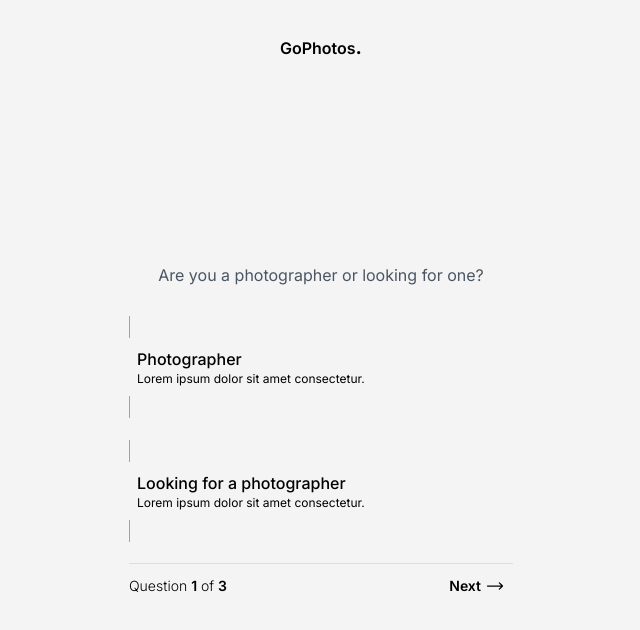
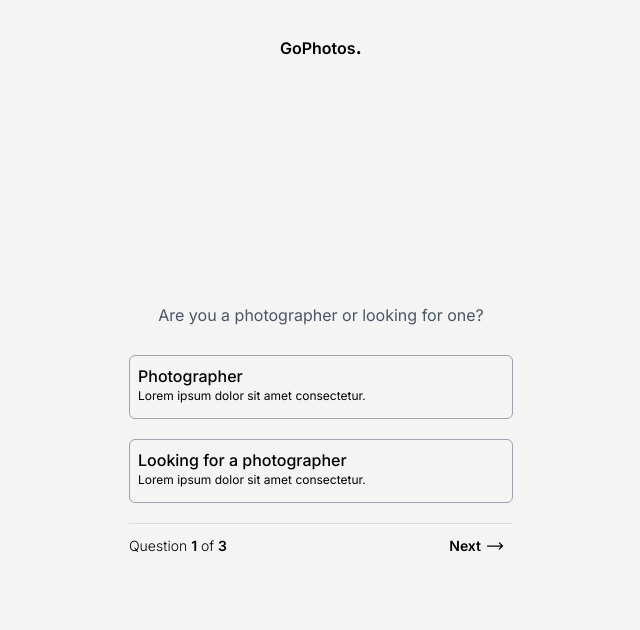
Before and after one commit to Hacker-007/gophotos, a Next.js app: page /waitlist in a window 1280 px wide. Shown: the top 630 px of the page, without its empty margins (319-959 px from the left). Built offline with nearby package versions, Linux system fonts and the light colour scheme.

Commit message:
fixed radio group border issue

```diff
--- a/components/ui/MultiSelect.tsx
+++ b/components/ui/MultiSelect.tsx
@@ -73,7 +73,7 @@ const MultiSelect = ({
 					</svg>
 				</button>
 			</PopoverTrigger>
-			<PopoverContent className="z-10 w-40 bg-zinc-50">
+			<PopoverContent asChild className="w-40 bg-zinc-50">
 				<div className="flex flex-col space-y-1">
 					{items.map(item => (
 						<div
@@ -88,8 +88,7 @@ const MultiSelect = ({
 								}
 							/>
 							<label
-								htmlFor="terms"
-								className="text-sm font-medium leading-none"
+								className="text-sm leading-none"
 							>
 								{item.label}
 							</label>
--- a/components/ui/Popover.tsx
+++ b/components/ui/Popover.tsx
@@ -18,7 +18,7 @@ const PopoverContent = React.forwardRef<
 			align={align}
 			sideOffset={sideOffset}
 			className={classNames(
-				'bg-popover text-popover-foreground animate-in data-[side=bottom]:slide-in-from-top-2 data-[side=left]:slide-in-from-right-2 data-[side=right]:slide-in-from-left-2 data-[side=top]:slide-in-from-bottom-2 z-50 w-72 rounded-md border p-4 shadow-md outline-none',
+				'z-50 rounded-md border p-4 shadow-sm',
 				className
 			)}
 			{...props}
--- a/components/ui/RadioGroup.tsx
+++ b/components/ui/RadioGroup.tsx
@@ -24,13 +24,10 @@ const RadioGroupItem = forwardRef<
 >(({ className, children, ...props }, ref) => {
 	return (
 		<RadioGroupPrimitive.Item ref={ref} asChild {...props}>
-			<label
-				className={classNames(
-					'h-16 w-full max-w-sm rounded-md border border-gray-400 transition-colors duration-300 data-[state=checked]:border-gray-800',
+				<div className={classNames(
+					'relative h-16 w-full max-w-sm rounded-md border border-gray-400 transition-colors duration-300 data-[state=checked]:border-gray-800',
 					className
-				)}
-			>
-				<div className="relative h-full w-full">
+				)}>
 					{children}
 					<RadioGroupPrimitive.Indicator asChild>
 						<svg
@@ -62,7 +59,6 @@ const RadioGroupItem = forwardRef<
 						</svg>
 					</RadioGroupPrimitive.Indicator>
 				</div>
-			</label>
 		</RadioGroupPrimitive.Item>
 	)
 })
```
